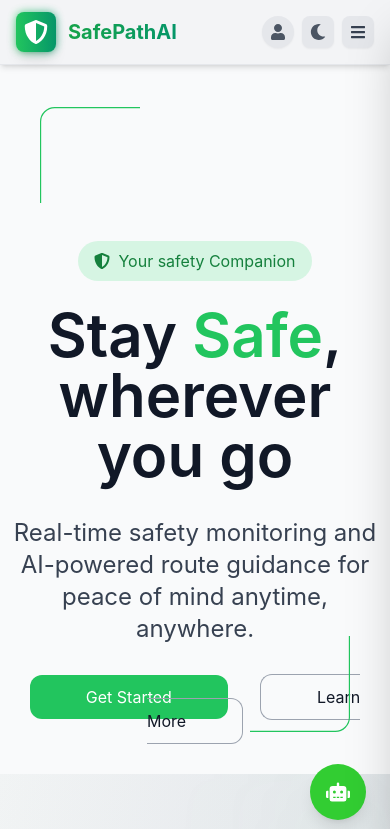
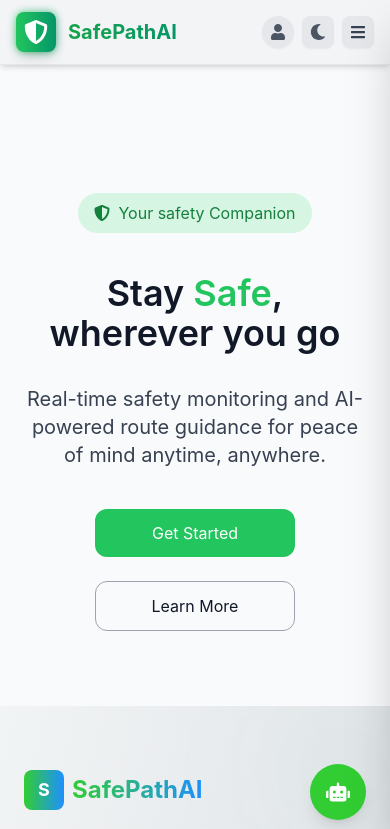
Before and after one commit to SrinjoyeeDey/SafePathAI-AI-Powered-Safety-Assistance-App, a React app in the folder frontend/: page /home in a window 390 px wide. Shown: the top 829 px of the page. Built offline with nearby package versions, Linux system fonts and the light colour scheme; the HTML template or start-up script is replaced by a standard one.

Commit message:
feat: fixed responsiveness

```diff
--- a/frontend/src/pages/Home.tsx
+++ b/frontend/src/pages/Home.tsx
@@ -4,31 +4,31 @@ import Corner from "../components/icons/Corner";
 
 const Home = () => {
   return (
-    <div className=" flex flex-col items-center h-[84vh] text-center pt-44 relative">
+    <div className=" flex flex-col items-center md:h-[84vh] h-[76vh] text-center md:pt-44 pt-32 relative px-6">
 
-      <div className="absolute text-green-500 dark:text-secondary top-10 left-10">
+      <div className="absolute text-green-500 dark:text-secondary top-10 left-10 md:block hidden">
         <Corner />
       </div>
-      <div className="absolute text-green-500 dark:text-secondary transform scale-x-[-1] scale-y-[-1] bottom-10 right-10">
+      <div className="absolute text-green-500 dark:text-secondary transform scale-x-[-1] scale-y-[-1] bottom-10 right-10 md:block hidden">
         <Corner />
       </div>
 
       <div className="text-green-700 max-w-7xl mx-auto"></div>
-      <div className="max-w-2xl flex flex-col items-center">
-        <div className="rounded-full bg-green-400/20 text-green-700 p-2 px-4 w-fit dark:text-white dark:bg-secondary/30 flex gap-2 justify-center items-center mb-6">
+      <div className="max-w-3xl flex flex-col items-center">
+        <div className="rounded-full bg-green-400/20 text-green-700 p-2 px-4 w-fit dark:text-white dark:bg-secondary/30 flex gap-2 justify-center items-center mb-10">
           <FaShieldAlt />
           Your safety Companion
         </div>
-        <h1 className="text-6xl">
+        <h1 className="lg:text-6xl md:text-5xl text-4xl ">
           Stay <span className="text-green-500 dark:text-secondary">Safe</span>,
           wherever you go
         </h1>
-        <div className="text-2xl pt-8 pb-10 font-normal text-gray-700 dark:text-white">
+        <div className="md:text-2xl text-xl pt-8 pb-10 font-normal text-gray-700 dark:text-white">
           Real-time safety monitoring and AI-powered route guidance for peace of
           mind anytime, anywhere.
         </div>
       </div>
-      <div className="space-x-8">
+      <div className=" flex md:flex-row flex-col lg:gap-8 gap-6">
         <Link
           to="/login"
           className="bg-green-500 dark:bg-secondary text-white p-3 px-14 rounded-xl"
```
